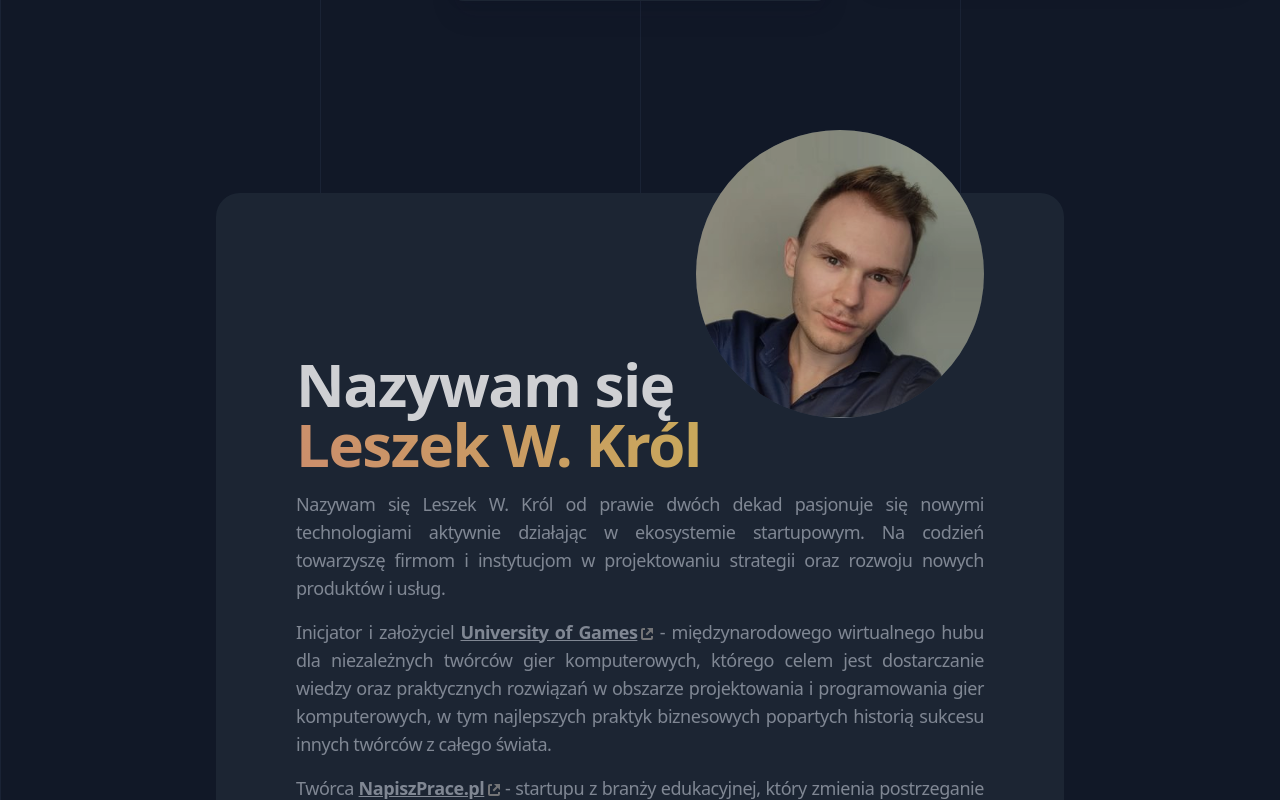
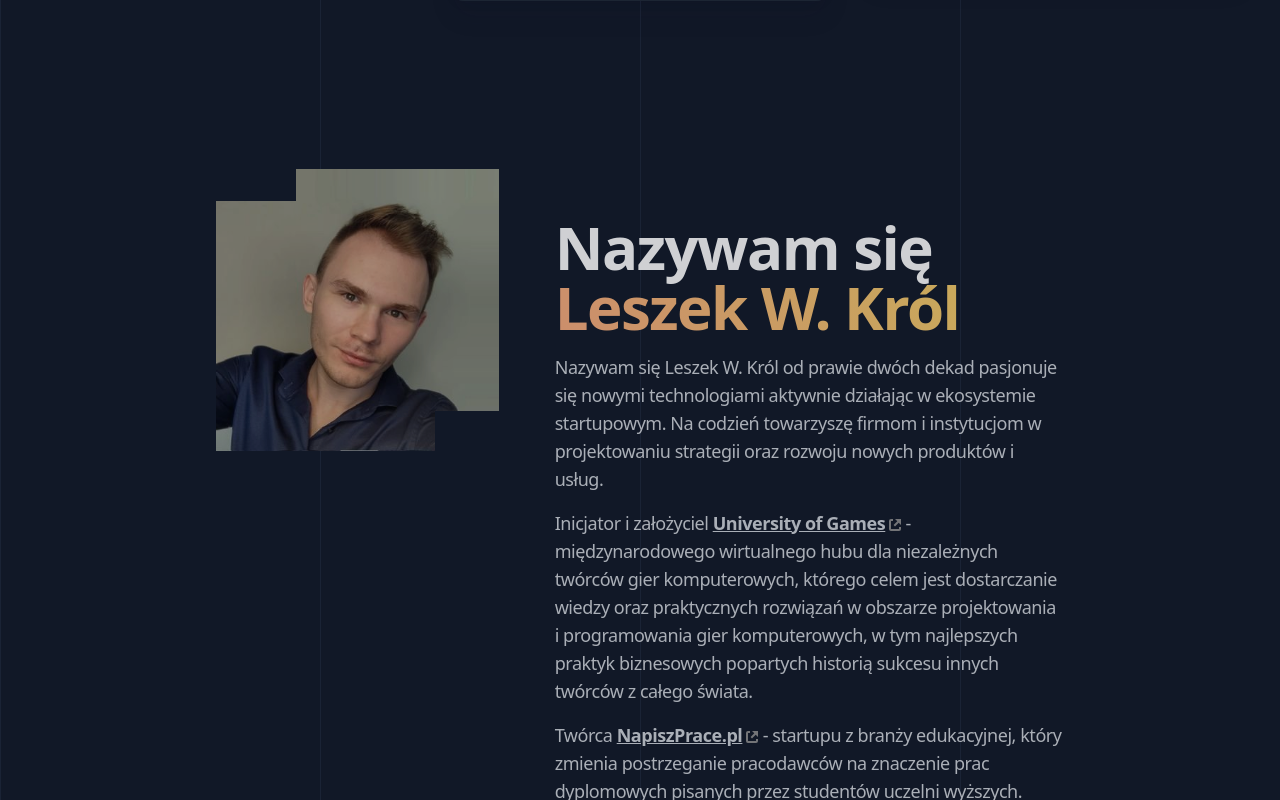
Before and after one commit to leszekkrol/skutecznyplan.pl, a Nuxt app: page / in a window 1280 px wide. Shown: the part 4000-4800 px from the top of the page. Built offline with nearby package versions, Linux system fonts and the light colour scheme.

Commit message:
:lipstick: New author view

```diff
--- a/assets/main.css
+++ b/assets/main.css
@@ -3,7 +3,7 @@
 @tailwind utilities;
 
 body {
-  background-color: #111827
+  background-color: #111827;
 }
 
 .v-lines {
@@ -11,6 +11,16 @@ body {
   opacity: 0.8;
   background-size: calc(100% / 4);
   background-image: repeating-linear-gradient(to right, #29344b, #111827 1px, #111827 1px, #111827);
+}
+
+.image-mask {
+  position: absolute;
+  z-index: 0;
+  background-color: rgba(0,0,0,.15);
+  top: 0;
+  left: 0;
+  width: 100%;
+  height: 100%;
 }
 
 .text-header {
--- a/components/Author.vue
+++ b/components/Author.vue
@@ -1,11 +1,16 @@
 <template>
-  <section class="mx-auto max-w-4xl pt-16 sm:px-6">
-    <div class="bg-gray-800 pt-px sm:rounded-6xl text-justify rounded-3xl">
-      <div class="relative mx-auto -mt-16 h-44 w-44 overflow-hidden rounded-full bg-gray-700 md:float-right md:h-64 md:w-64 md:[shape-outside:circle(40%)] lg:mr-20 lg:h-72 lg:w-72">
-        <img src="~/assets/img/avatar.jpg" alt="Leszek W. Król">
+  <section class="mx-auto max-w-4xl p-10 sm:px-6 text-gray-300">
+    <div class="md:flex">
+      <div class="md:w-4/12 mb-8 md:mb-0">
+        <div class="relative">
+          <img src="~/assets/img/avatar.jpg" alt="Leszek W. Król">
+          <div class="image-mask"></div>
+          <div class="absolute top-0 left-0 bg-gray-900 w-20 h-8"></div>
+          <div class="absolute bottom-0 right-0 bg-gray-900 w-16 h-10"></div>
+        </div>
       </div>
-      <div class="px-4 py-10 sm:px-10 sm:py-16 md:py-20 lg:px-20 lg:py-32 text-gray-400">
-        <h2 class="mt-8 font-display text-5xl font-extrabold tracking-tight text-white sm:text-6xl text-gray-300">
+      <div class="md:pl-14 md:w-8/12">
+        <h2 class="mt-12 font-display text-5xl font-extrabold tracking-tight text-white sm:text-6xl text-gray-300">
           Nazywam się <br><span class="block text-header">Leszek W. Król</span>
         </h2>
         <p class="mt-4 text-lg tracking-tight ">Nazywam się Leszek W. Król od prawie dwóch dekad pasjonuje się nowymi technologiami aktywnie działając w ekosystemie startupowym. Na codzień towarzyszę firmom i instytucjom w projektowaniu strategii oraz rozwoju nowych produktów i usług.</p>
```
